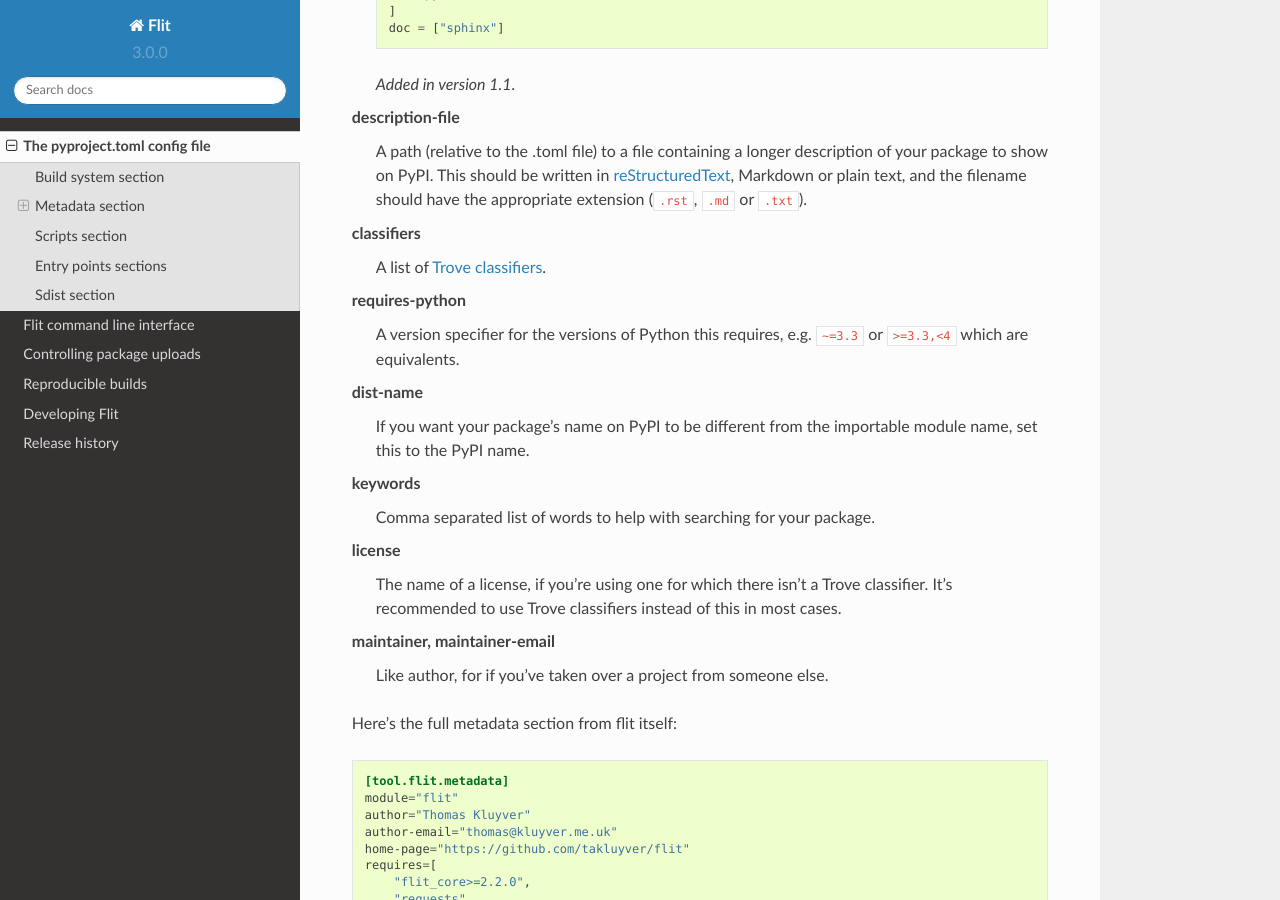
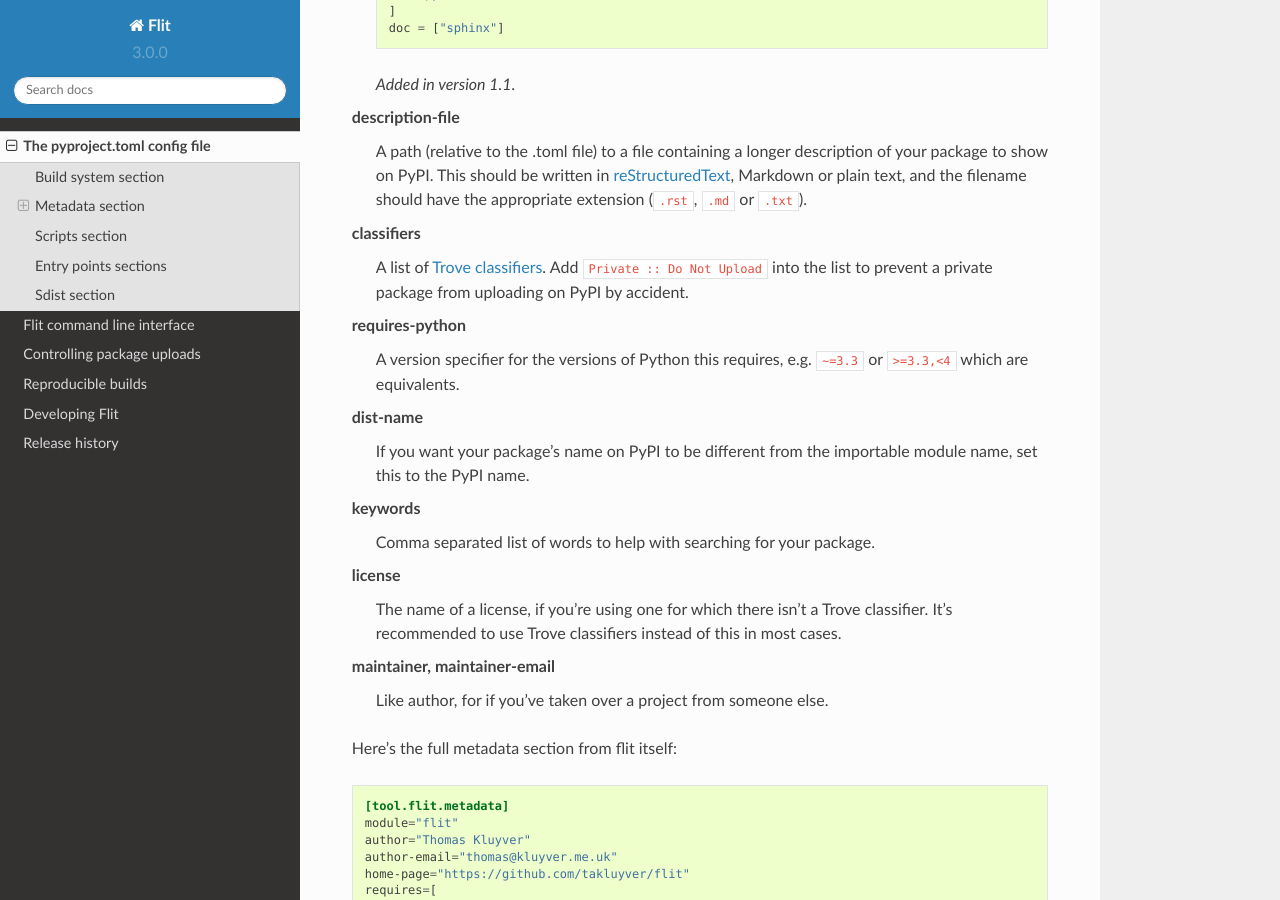
Before and after one commit to pypa/flit, a Sphinx documentation site: the page built from doc/pyproject_toml.rst, in a window 1280 px wide and 900 px high, scrolled down 1685 px. Built offline with Sphinx 7.4.7 and the Read the Docs theme 2.0.0, drawn with Linux system fonts in a browser that asks for light colours; pages that are not in the unit, such as notebooks, are missing from menus.

Commit message:
add private classifier trick into docs

```diff
--- a/doc/pyproject_toml.rst
+++ b/doc/pyproject_toml.rst
@@ -92,6 +92,8 @@
   (``.rst``, ``.md`` or ``.txt``).
 classifiers
   A list of `Trove classifiers <https://pypi.python.org/pypi?%3Aaction=list_classifiers>`_.
+  Add ``Private :: Do Not Upload`` into the list to prevent a private package
+  from uploading on PyPI by accident.
 requires-python
   A version specifier for the versions of Python this requires, e.g. ``~=3.3`` or
   ``>=3.3,<4`` which are equivalents.
```
